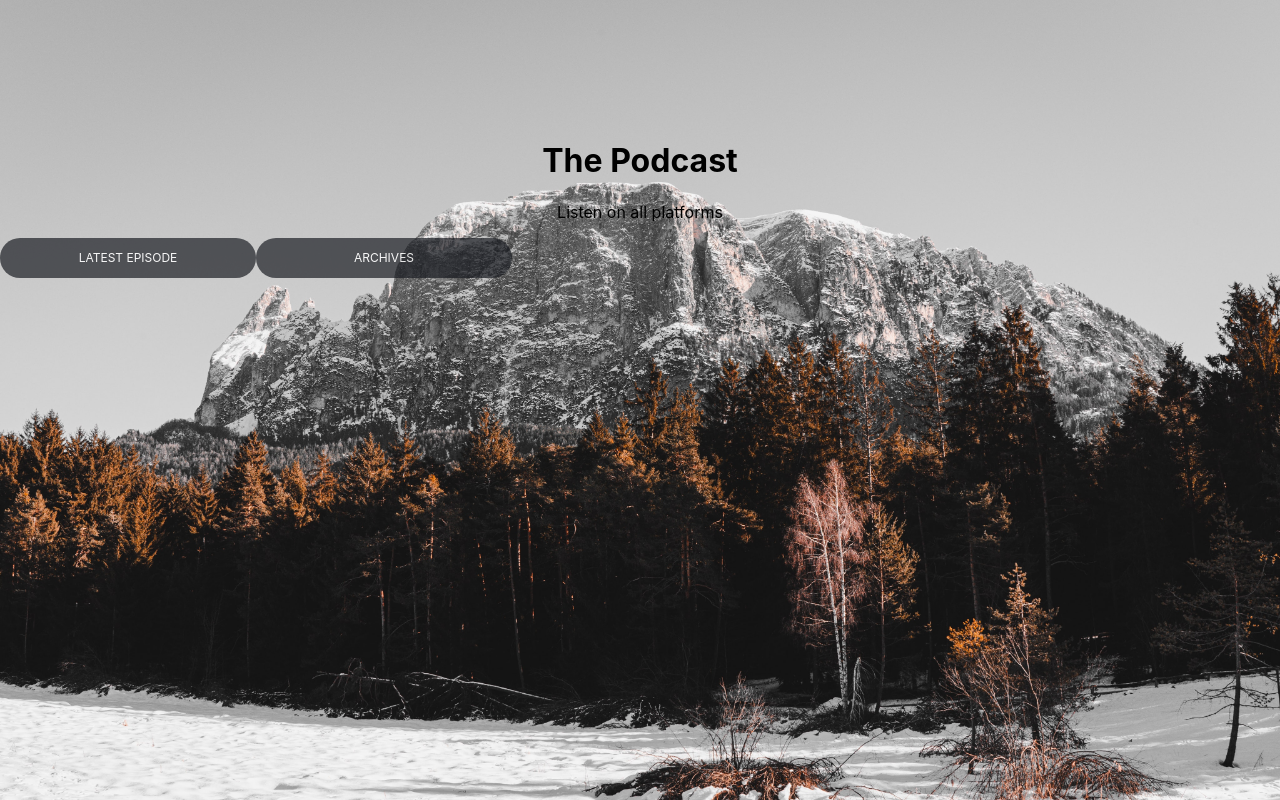
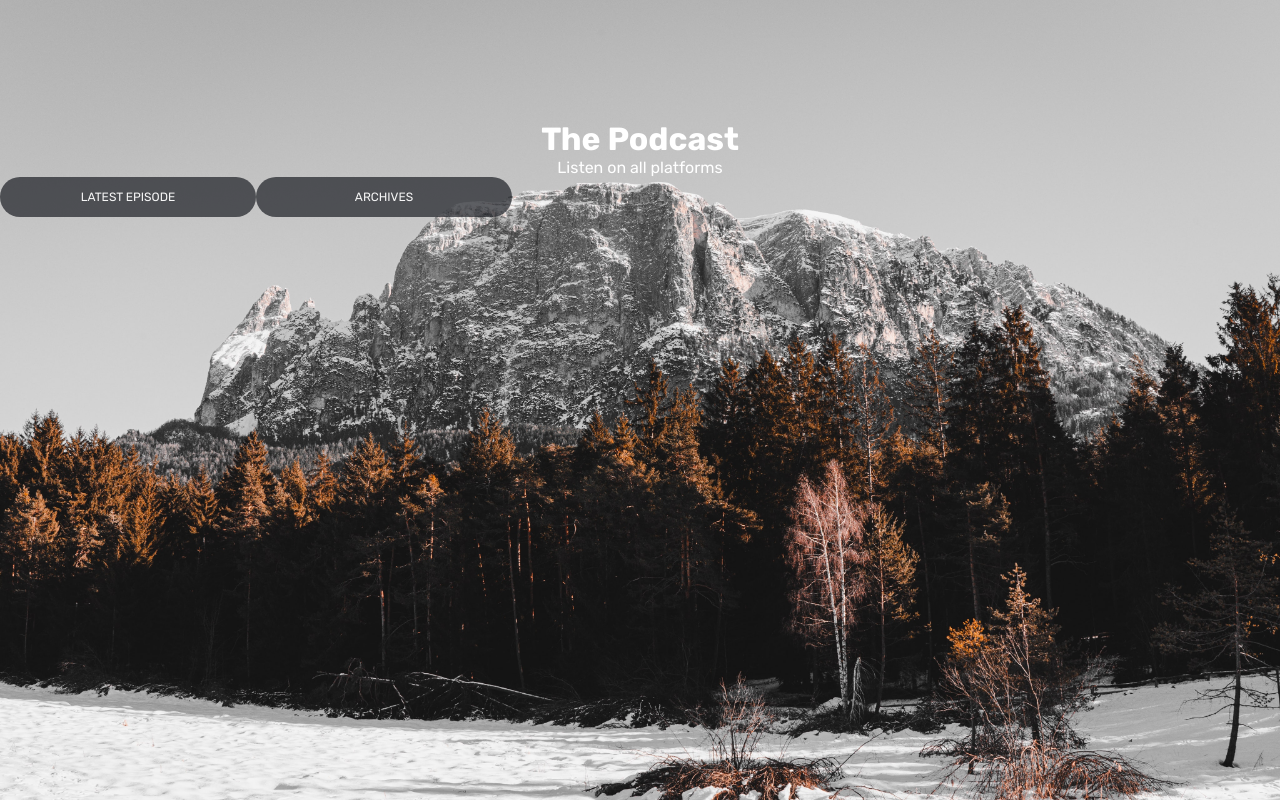
Before and after one commit to justicemubayiwa/Podcast-Network-Website, a React (Create React App) app: page / in a window 1280 px wide. Built offline with nearby package versions, Linux system fonts and the light colour scheme.

Commit message:
Imported Rubik google font

```diff
--- a/src/index.css
+++ b/src/index.css
@@ -1,13 +1,13 @@
-body {
+@import url('https://fonts.googleapis.com/css2?family=Rubik:wght@400;700&display=swap');
+
+* {
+  font-family: 'Rubik', sans-serif;
+  color:white;
   margin: 0;
-  font-family: -apple-system, BlinkMacSystemFont, 'Segoe UI', 'Roboto', 'Oxygen',
-    'Ubuntu', 'Cantarell', 'Fira Sans', 'Droid Sans', 'Helvetica Neue',
-    sans-serif;
-  -webkit-font-smoothing: antialiased;
-  -moz-osx-font-smoothing: grayscale;
+  padding: 0;
+  box-sizing: border-box;
 }
 
-code {
-  font-family: source-code-pro, Menlo, Monaco, Consolas, 'Courier New',
-    monospace;
+body {
+  width: 100%
 }
```
